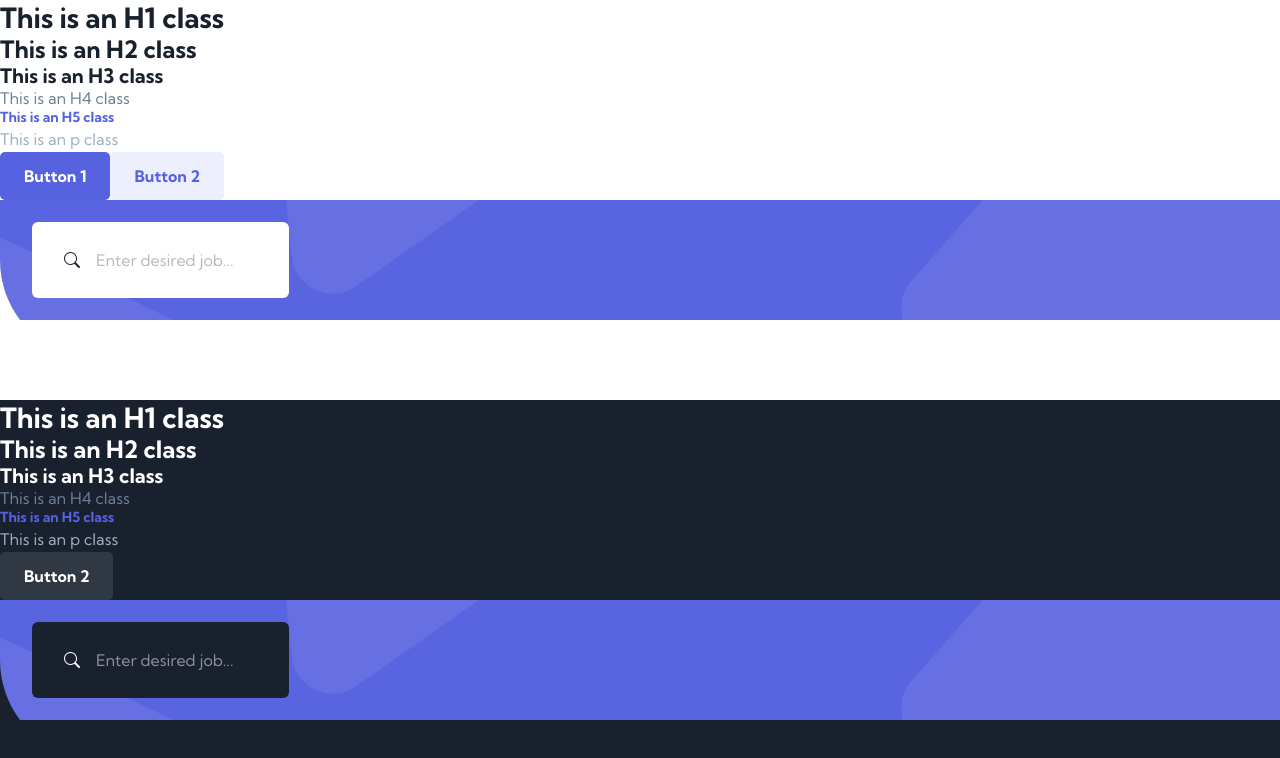
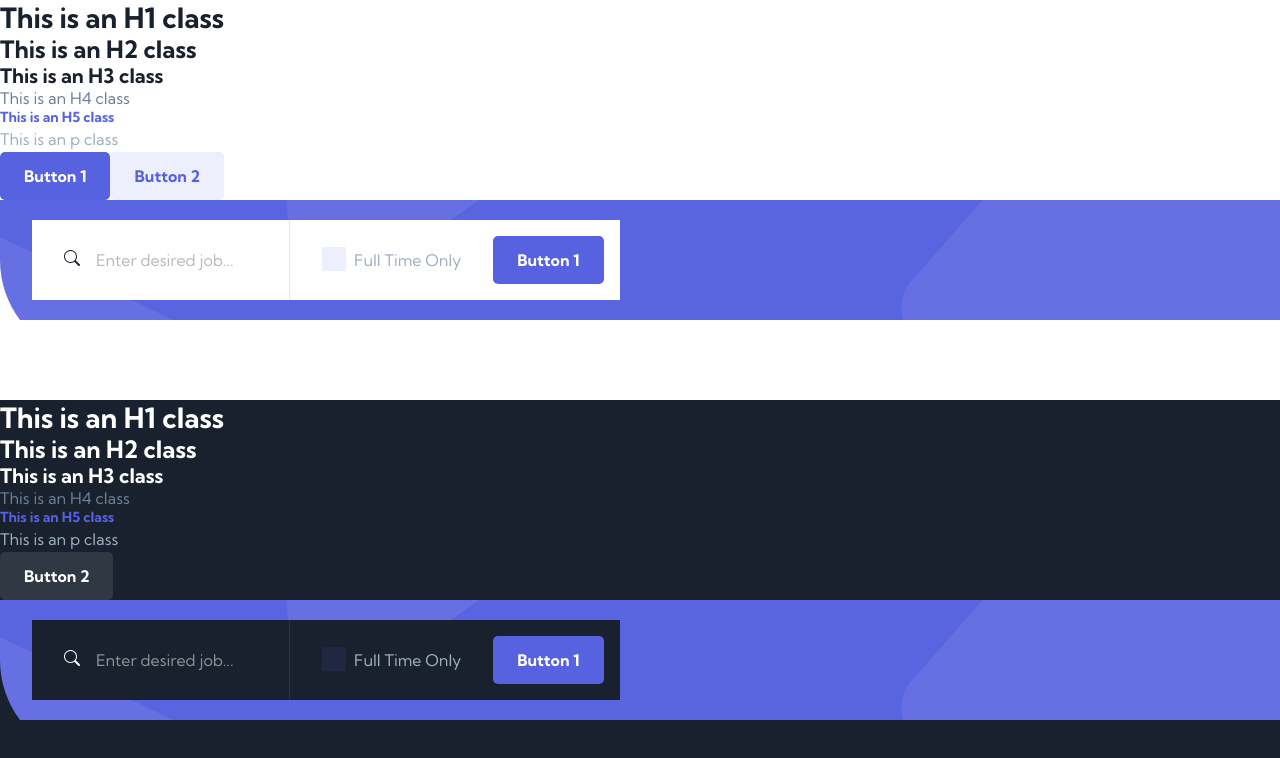
Before and after one commit to thorrellt/devjobs, a React (Vite) app: page / in a window 1280 px wide. Shown: the top 758 px of the page. Built offline with nearby package versions, Linux system fonts and the light colour scheme.

Commit message:
add checkbox style

```diff
--- a/src/App.css
+++ b/src/App.css
@@ -16,3 +16,14 @@
 .dark-container {
   background-color: var(--blue-700);
 }
+
+.checkbox-container {
+  padding-inline-start: 4rem;
+  padding-inline-end: 1rem;
+  justify-content: space-between;
+  align-items: center;
+}
+
+form {
+  flex-wrap: wrap;
+}
--- a/src/App.jsx
+++ b/src/App.jsx
@@ -29,6 +29,14 @@ function App() {
               placeholder="Enter desired job..."
             />
           </div>
+          <div className="input-container checkbox-container flex-container">
+            <label className="checkbox-wrapper flex-container">
+              <input type="checkbox" />
+              <span className="checkmark" />
+              <p>Full Time Only</p>
+            </label>
+            <button className="prim-btn">Button 1</button>
+          </div>
         </form>
       </div>
       <div className="dark dark-container">
@@ -51,6 +59,14 @@ function App() {
               className="dark-font"
             />
           </div>
+          <div className="input-container checkbox-container dark-container flex-container">
+            <label className="checkbox-wrapper flex-container">
+              <input type="checkbox" />
+              <span className="checkmark" />
+              <p>Full Time Only</p>
+            </label>
+            <button className="prim-btn">Button 1</button>
+          </div>
         </form>
       </div>
     </div>
--- a/src/index.css
+++ b/src/index.css
@@ -25,6 +25,8 @@
   /* #F4F6F8 */
   --gray-500: hsl(212, 23%, 69%);
   /* #9DAEC2 */
+  --gray-600: rgb(110, 128, 152, 0.2);
+  /* #6E8098 */
   --gray-700: hsl(214, 17%, 51%);
   /* #6E8098 */
 
@@ -288,11 +290,20 @@ input {
   color: var(--neutral-white);
 }
 
+.search-bar {
+  border-radius: 6px;
+  height: 80px;
+  background-color: var(--neutral-white);
+  overflow: hidden;
+}
 .input-container {
-  border-radius: 6px;
+  height: 80px;
   background-color: var(--neutral-white);
   padding-block: 1.75rem;
   padding-inline-start: 2rem;
+}
+.input-container:not(:first-child) {
+  border-left: 1px solid var(--gray-600);
 }
 
 .input-container input {
@@ -310,6 +321,7 @@ input {
 
 /* Customize the label (the container) */
 .checkbox-wrapper {
+  padding-inline: 2rem;
   display: block;
   position: relative;
   cursor: pointer;
@@ -333,19 +345,18 @@ input {
   left: 0;
   height: 24px;
   width: 24px;
-  background-color: var(--sec-blue-500);
-  opacity: 0.25;
+  background-color: var(--violet-500);
+  opacity: 0.1;
   transition: all 0.2s ease-in-out;
 }
 
 /* On mouse-over, add opacity */
 .checkbox-wrapper:hover input ~ .checkmark {
-  opacity: 0.4;
+  opacity: 0.25;
 }
 
 /* When the checkbox is checked*/
 .checkbox-wrapper input:checked ~ .checkmark {
-  background-color: var(--prim-pink-500);
   opacity: 1;
 }
 
@@ -371,8 +382,3 @@ input {
   border-width: 0 3px 3px 0;
   transform: rotate(45deg);
 }
-
-/* style when input is disabled */
-.checkbox-wrapper input:disabled ~ .checkmark {
-  opacity: 0.05;
-}
```
